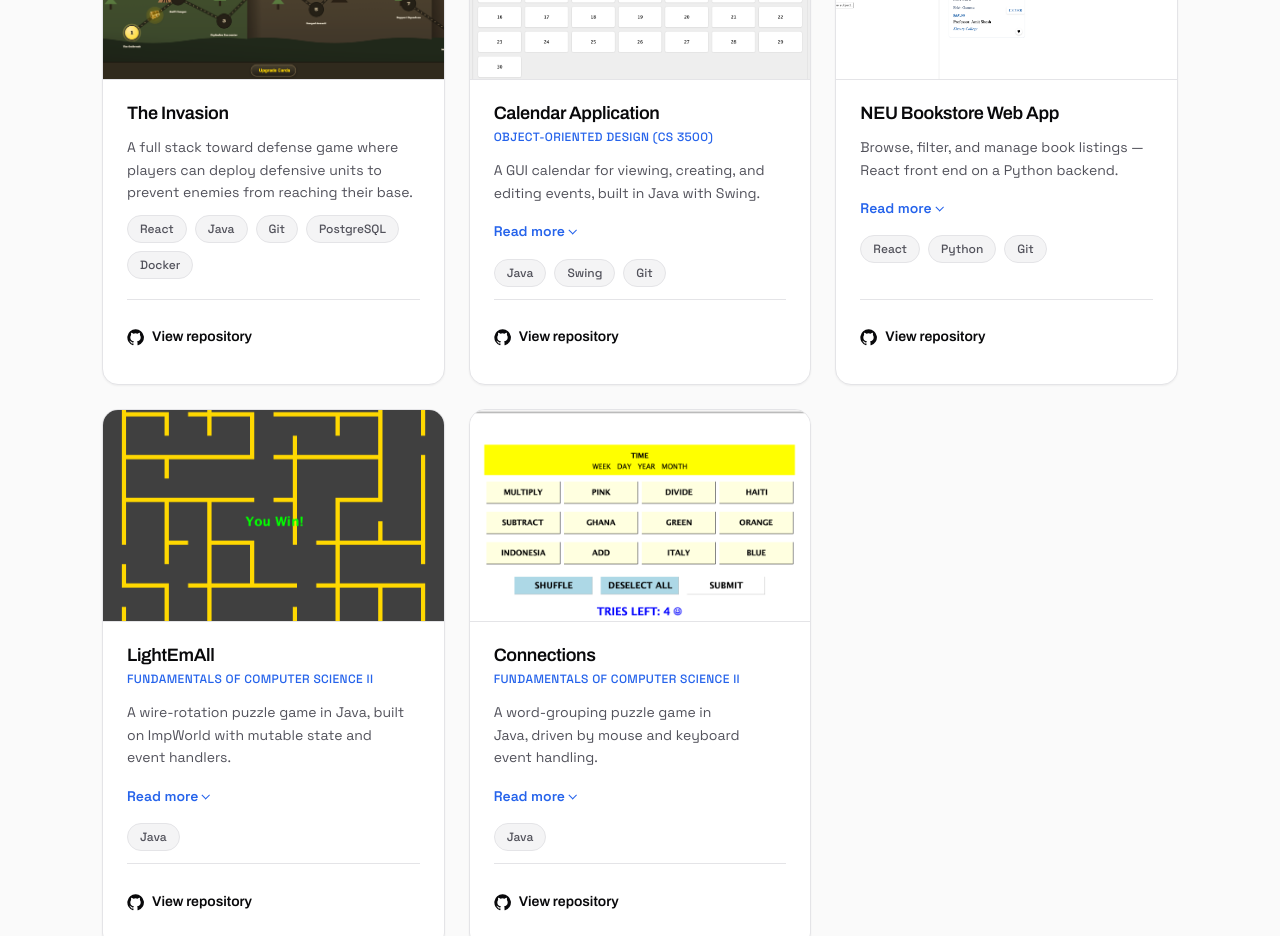
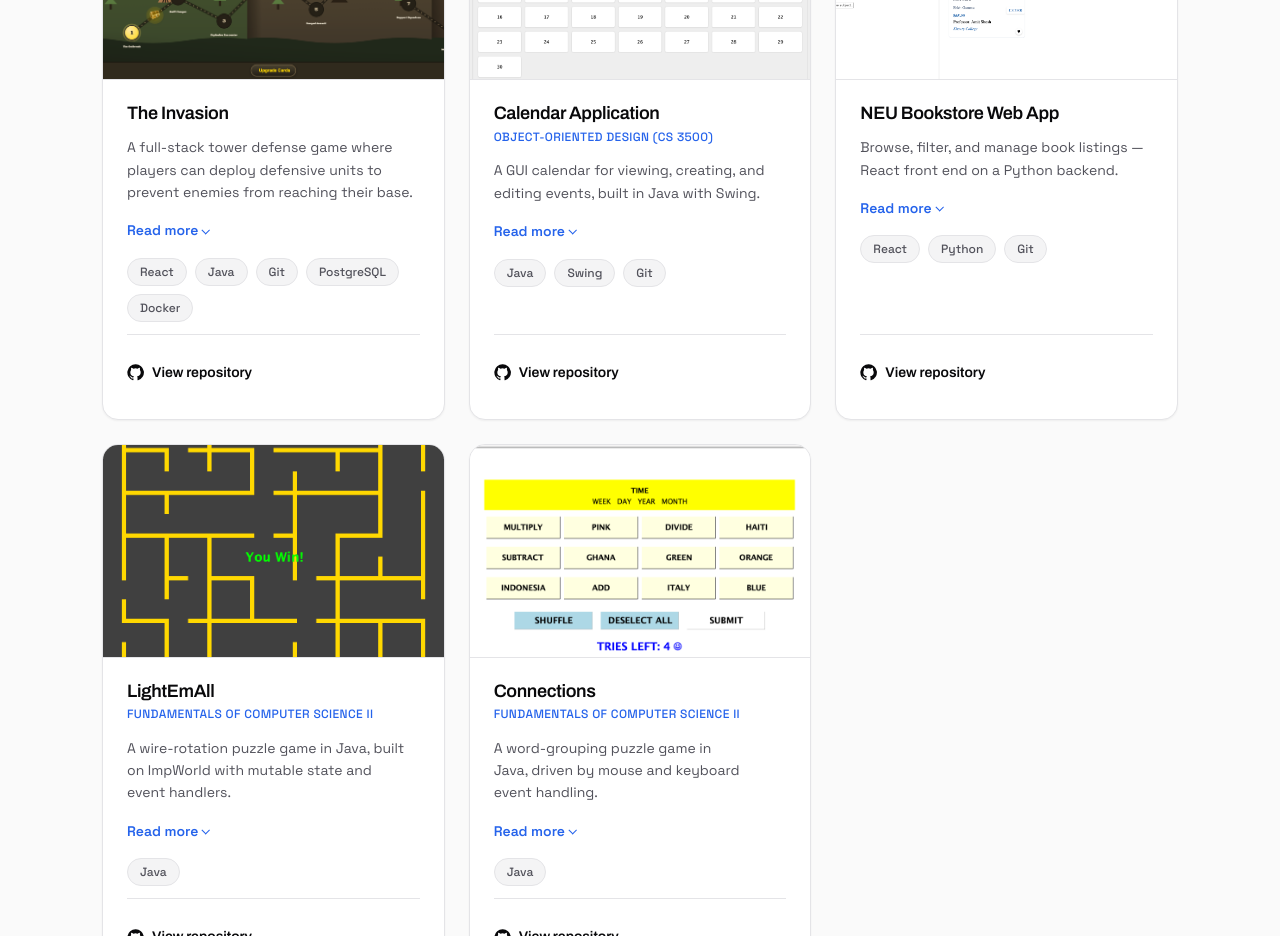
Before and after one commit to Jadeni77/XiaobinMei, a React (Vite) app: page / in a window 1280 px wide. Shown: the part 6400-7336 px from the top of the page. Built offline with nearby package versions, Linux system fonts and the light colour scheme.

Commit message:
add description to the invasion

```diff
--- a/src/data/projects.js
+++ b/src/data/projects.js
@@ -18,9 +18,9 @@ export const projects = [
     id: 1,
     title: "The Invasion",
     blurb:
-      "A full stack toward defense game where players can deploy defensive units to prevent enemies from reaching their base.",
+      "A full-stack tower defense game where players can deploy defensive units to prevent enemies from reaching their base.",
     description:
-      "",
+      "Built with a Spring Boot backend and React frontend, it handles real-time game state, wave progression, and unit placement logic, with PostgreSQL persisting player progress and match history.",
     category: ["Web", "Game Development"],
     technologies: ["React", "Java", "Git", "PostgreSQL", "Docker"],
     github: "https://github.com/Jadeni77/The_Invasion",
```
